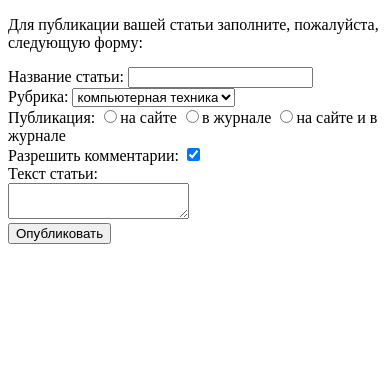
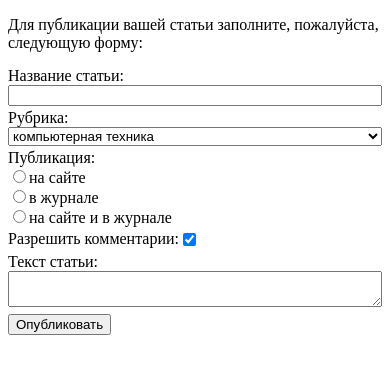
Before and after one commit to ElenaYuganova/ElenaYuganova, a plain HTML site: page home08/MAKET_FORM.html in a window 390 px wide. Drawn offline with Linux system fonts and the light colour scheme.

Commit message:
homework07+08add

```diff
--- a/home08/MAKET_FORM.html
+++ b/home08/MAKET_FORM.html
@@ -4,54 +4,65 @@
     <meta charset="UTF-8" />
     <meta http-equiv="X-UA-Compatible" content="IE=edge" />
     <meta name="viewport" content="width=device-width, initial-scale=1.0" />
+    <link rel="stylesheet" href="css form/style.css">
     <title>FORM</title>
-    <style>
-      label {
-
-        margin-top: 3px;
-        margin-bottom: 3px;
-      }
-      div p {
-        margin-bottom: 15px;
-      }
-
-
-    </style>
   </head>
   <body>
     <div>
       <p>Для публикации вашей статьи заполните, пожалуйста, следующую форму:</p>
     </div>
+
     <form method="get" action="https://fe.it-academy.by/TestForm.php">
+     <div class="row">
+       <div class="label">
+           <label>Название статьи:</label>
+       </div>
+       <div class="input">
+           <input type="text" name="name">
+        </div>
+    </div>
 
-    <label>Название статьи:
-        <input  type="text" name="name" />
-    </label> <br>
-
-    <label>Рубрика:
+    <div class="row">
+        <div class="label">
+            <label>Рубрика:</label>
+        </div>
+        <div class="input">
             <select name="rubric">
                 <option value="1">компьютерная техника</option>
                 <option value="2">графика и дизайн</option>
                 <option value="3">программирование</option>
             </select>
-      </label>
-      <br />
-      <label
-        >Публикация: <input type="radio" name="publication" value="site" />на
-        сайте <input type="radio" name="publication" value="magazine" />в
-        журнале <input type="radio" name="publication" value="both" />на сайте и
-        в журнале
-      </label>
-      <br />
-      <label
-        >Разрешить комментарии:
-        <input type="checkbox" name="allow" value="yes" checked /> </label
-      ><br />
-      <label>
-        Текст статьи:<br />
+        </div>
+    </div>
+
+    <div class="row">
+        <div class="label">
+            <label>Публикация:</label>
+        </div>
+        <div class="input_radio">
+           <div><input type="radio" name="publication" value="site">на сайте </div>
+           <div><input type="radio" name="publication" value="magazine">в журнале </div>
+           <div><input type="radio" name="publication" value="both">на сайте и в журнале</div>
+        </div>
+    </div>
+
+    <div class="row">
+        <div class="label check">
+            <label>Разрешить комментарии:</label>
+        </div>
+        <div class="input_check">
+            <input type="checkbox" name="allow" value="yes" checked />
+        </div>
+    </div>
+
+    <div class="row">
+       <div>
+            <label>Текст статьи:</label> <br>
+        </div>
+        <div class="textarea">
             <textarea name="text"></textarea>
-      </label>
-      <br />
+        </div>
+    </div>
     <input type="submit" value="Опубликовать" />
     </form>
   </body>
--- /dev/null
+++ b/home08/css form/style.css
@@ -0,0 +1,77 @@
+div p {
+    margin-bottom: 15px;
+  }
+.row {
+    overflow: hidden;
+    margin-top: 3px;
+    margin-bottom: 3px;
+}
+.row > div {
+   float: left;
+   box-sizing: border-box;
+}
+.row .label {
+   width: 12%;
+}
+.row .input {
+   width: 88%;
+}
+.row .input_radio div {
+   display: inline-block;
+}
+.row .input input {
+   width: 100%;
+   box-sizing: border-box;
+}
+.row .input textarea {
+   width: 100%;
+   box-sizing: border-box;
+}
+.textarea {
+   width: 100%;
+}
+.textarea textarea {
+   width: 100%;
+   box-sizing: border-box;
+}
+@media all and (max-width: 1200px) {
+.row .label {
+   width: 16%;
+}
+.row .input {
+   width: 84%;
+}
+}
+@media all and (max-width: 930px) {
+.row .label {
+   width: 21%;
+}
+.row .input {
+   width: 79%;
+}
+}
+@media all and (max-width: 700px) {
+.row .label {
+   width: 28%;
+}
+.row .input {
+   width: 72%;
+}
+}
+@media all and (max-width: 490px) {
+.row .label {
+   width: 100%;
+}
+.row .input {
+   width: 100%;
+}
+.row .input select {
+   width: 100%;
+}
+.row .input_radio div {
+   display: block;
+}
+.row .input_check, .label.check {
+   width: auto;
+}
+}
```
Also changed, not shown: index.html (+3 -4 lines). Lines whose indentation alone changed are shown as unchanged.
